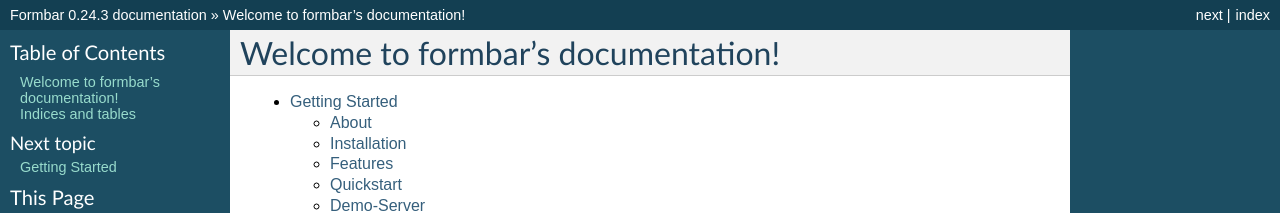
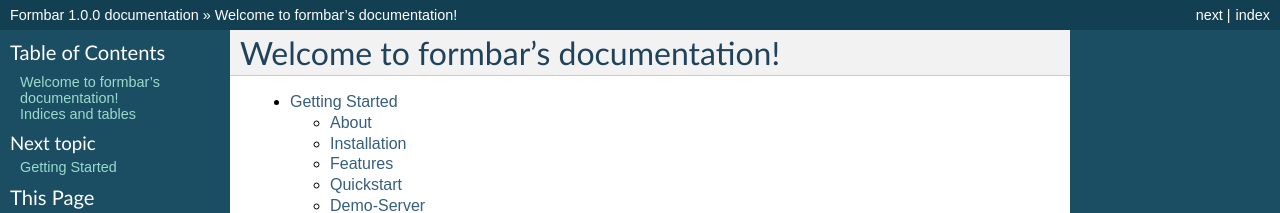
Before and after one commit to ringo-framework/formbar, a Sphinx documentation site: the page built from docs/source/index.rst, in a window 1280 px wide and 900 px high. Shown: the top 213 px of the window. Built offline with Sphinx 7.4.7, drawn with Linux system fonts in a browser that asks for light colours; formulas are drawn with MathJax 3; some of the changed text lies outside the part shown.

Commit message:
Set version to 1.0.0rc1

```diff
--- a/docs/source/conf.py
+++ b/docs/source/conf.py
@@ -48,9 +48,9 @@
 # built documents.
 #
 # The short X.Y version.
-version = '0.24.3'
+version = '1.0.0'
 # The full version, including alpha/beta/rc tags.
-release = '0.24.3'
+release = '1.0.0'
 
 # The language for content autogenerated by Sphinx. Refer to documentation
 # for a list of supported languages.
--- a/setup.cfg
+++ b/setup.cfg
@@ -1,9 +1,9 @@
 [egg_info]
-tag_build =
+tag_build = rc1
 #tag_date = true
 
 [bdist_rpm]
-release = 1
+release = 0.1.rc1
 doc_files = README.rst CHANGES.txt
 provides = python-formbar
 requires =
--- a/setup.py
+++ b/setup.py
@@ -2,7 +2,7 @@
 import multiprocessing
 import sys, os
 
-version = '1.0'
+version = '1.0.0'
 
 setup(name='formbar',
     version=version,
```
